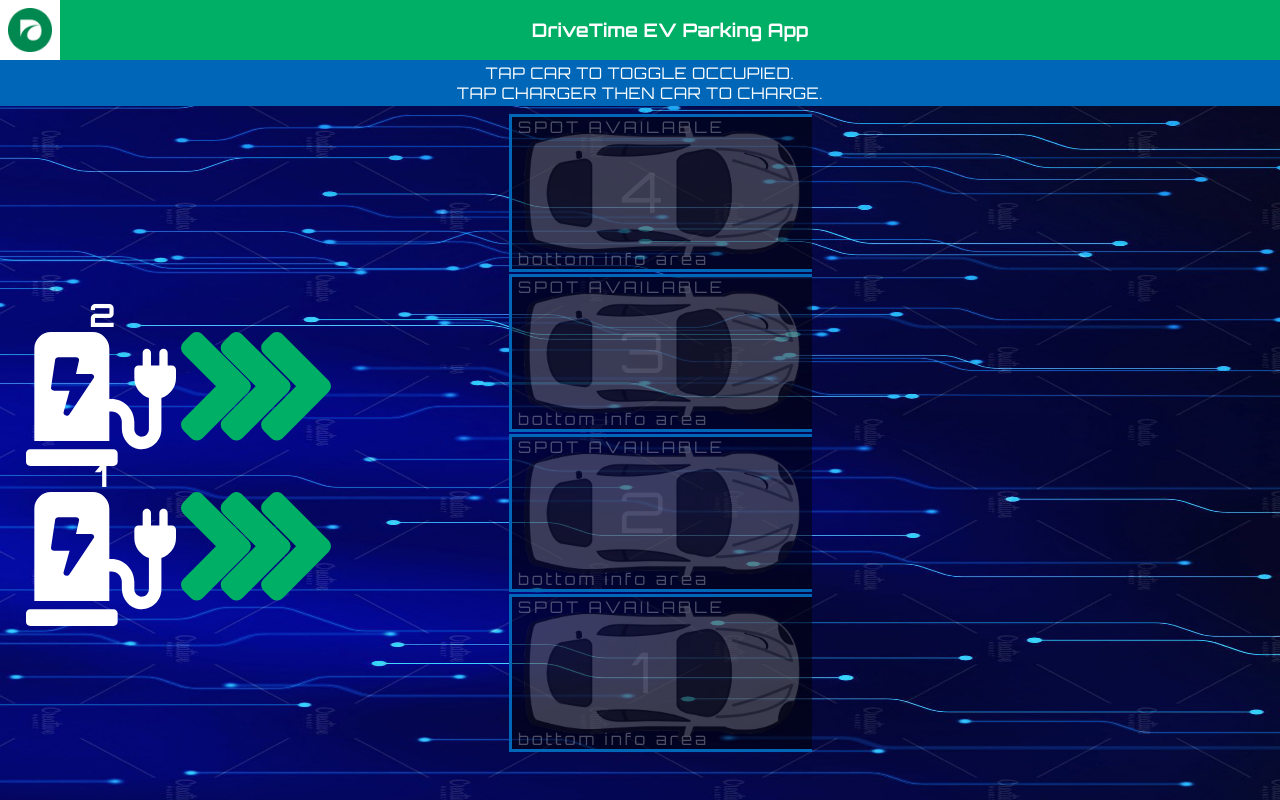
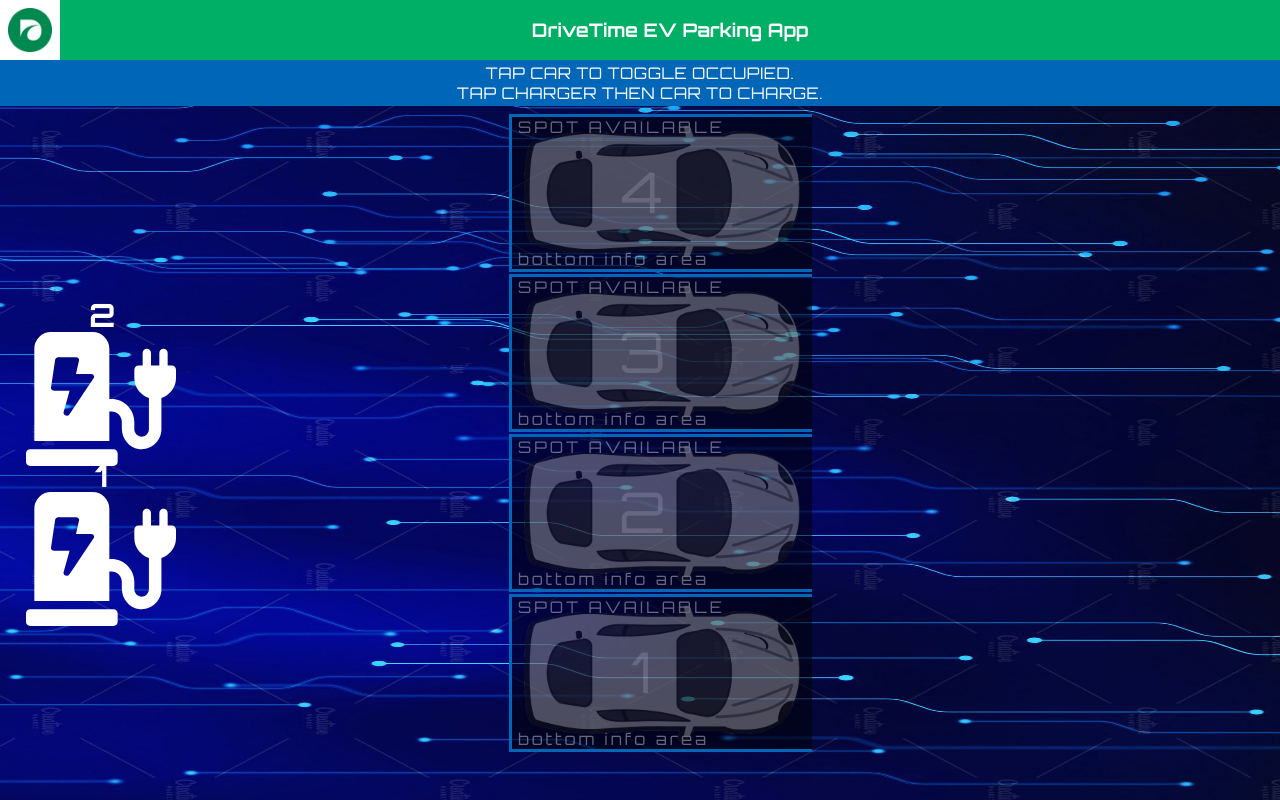
Before and after one commit to adpace-dt/DT-EV-APP-Angular, an Angular app in the folder DT-EV-NG-APP/: page / in a window 1280 px wide. Built offline with nearby package versions, Linux system fonts and the light colour scheme; a web font is replaced by a local one.

Commit message:
updates being moved to desktop

```diff
--- a/DT-EV-NG-APP/src/app/charger/charger.component.html
+++ b/DT-EV-NG-APP/src/app/charger/charger.component.html
@@ -2,7 +2,7 @@
   <h1 [ngClass]="{'shiftOneLeft': chargerNumber === 1}">{{chargerNumber}}</h1>
   <div class="graphic-container" (click)="clickEmitter()">
     <div class="charger-icon"><img [ngClass]="{'animated pulse' : pendingChargerSlot === slotNumber}" class="animated pulse" style="color: white;" src="../../assets/img/charging-station-solid.svg" alt=""></div>
-    <div class="arrows" *ngIf="pendingChargerSlot !== slotNumber">
+    <div class="arrows" *ngIf="showChargingArrows">
       <svg id="Layer_1" data-name="Layer 1" xmlns="http://www.w3.org/2000/svg" viewBox="0 0 442.03 320.08">
         <defs>
           <style>.cls-1 {
--- a/DT-EV-NG-APP/src/app/charger/charger.component.ts
+++ b/DT-EV-NG-APP/src/app/charger/charger.component.ts
@@ -9,8 +9,8 @@
   @Input() chargerNumber: number;
   @Input() slotNumber: number;
   @Input() pendingChargerSlot: number;
-  @Input() chargerSlotOne: number;
-  @Input() chargerSlotTwo: number;
+  @Input() chargerOneSlot: number;
+  @Input() chargerTwoSlot: number;
   @Input() timeLeft: any;
   @Output() chargerClickOutput = new EventEmitter<object>();
   showChargingArrows: boolean = null;
@@ -22,11 +22,20 @@
   }
 
   ngOnChanges(changes: SimpleChanges): void {
-    console.log(this.timeLeft);
+    const chargerActive = () => {
+      if (this.chargerNumber === 1) {
+        // check if charger is set to initialization of default (0) /not charging
+        return this.chargerOneSlot !== 0;
+      } else {
+        return this.chargerTwoSlot !== 0;
+      }
+    };
+    this.showChargingArrows = this.pendingChargerSlot !== this.slotNumber
+      && chargerActive();
   }
 
   clickEmitter() {
-    let payload = {
+    const payload = {
       slotNumber: this.slotNumber,
       chargerNumber: this.chargerNumber
     };
--- a/DT-EV-NG-APP/src/app/main/main.component.html
+++ b/DT-EV-NG-APP/src/app/main/main.component.html
@@ -9,13 +9,15 @@
           [slotNumber]="4"
           [pendingChargerSlot]="pendingChargerSlot"
           (chargerClickOutput)="chargerClickHandler($event)"
-        [chargerSlotOne]="chargerOneSlot"
-        [chargerSlotTwo]="chargerTwoSlot"
+        [chargerOneSlot]="chargerOneSlot"
+        [chargerTwoSlot]="chargerTwoSlot"
           [timeLeft]="slotFourTimeLeft"
         ></app-charger></div></div>
       <div class="col-60">
         <app-parking-spot
         [spotNumber]="4"
+        [chargerOneSlot]="chargerOneSlot"
+        [chargerTwoSlot]="chargerTwoSlot"
         [pendingChargerSlot]="pendingChargerSlot"
         (parkingSpotClickOutput)="parkingSpotClickHandler($event)"
         [timeLeft]="slotFourTimeLeft"></app-parking-spot></div>
@@ -28,13 +30,15 @@
           [slotNumber]="3"
           [pendingChargerSlot]="pendingChargerSlot"
           (chargerClickOutput)="chargerClickHandler($event)"
-        [chargerSlotOne]="chargerOneSlot"
-        [chargerSlotTwo]="chargerTwoSlot"
+        [chargerOneSlot]="chargerOneSlot"
+        [chargerTwoSlot]="chargerTwoSlot"
           [timeLeft]="slotThreeTimeLeft"
         ></app-charger></div></div>
       <div class="col-60">
         <app-parking-spot
         [spotNumber]="3"
+        [chargerOneSlot]="chargerOneSlot"
+        [chargerTwoSlot]="chargerTwoSlot"
         [pendingChargerSlot]="pendingChargerSlot"
         (parkingSpotClickOutput)="parkingSpotClickHandler($event)"
         [timeLeft]="slotThreeTimeLeft"></app-parking-spot></div>
@@ -47,13 +51,15 @@
           [slotNumber]="2"
           [pendingChargerSlot]="pendingChargerSlot"
           (chargerClickOutput)="chargerClickHandler($event)"
-        [chargerSlotOne]="chargerOneSlot"
-        [chargerSlotTwo]="chargerTwoSlot"
+        [chargerOneSlot]="chargerOneSlot"
+        [chargerTwoSlot]="chargerTwoSlot"
           [timeLeft]="slotTwoTimeLeft"
         ></app-charger></div></div>
       <div class="col-60">
         <app-parking-spot
         [spotNumber]="2"
+        [chargerOneSlot]="chargerOneSlot"
+        [chargerTwoSlot]="chargerTwoSlot"
         [pendingChargerSlot]="pendingChargerSlot"
         (parkingSpotClickOutput)="parkingSpotClickHandler($event)"
         [timeLeft]="slotTwoTimeLeft"></app-parking-spot></div>
@@ -66,13 +72,15 @@
           [slotNumber]="1"
           [pendingChargerSlot]="pendingChargerSlot"
           (chargerClickOutput)="chargerClickHandler($event)"
-        [chargerSlotOne]="chargerOneSlot"
-        [chargerSlotTwo]="chargerTwoSlot"
+        [chargerOneSlot]="chargerOneSlot"
+        [chargerTwoSlot]="chargerTwoSlot"
           [timeLeft]="slotOneTimeLeft"
         ></app-charger></div></div>
       <div class="col-60">
         <app-parking-spot
         [spotNumber]="1"
+        [chargerOneSlot]="chargerOneSlot"
+        [chargerTwoSlot]="chargerTwoSlot"
         [pendingChargerSlot]="pendingChargerSlot"
         (parkingSpotClickOutput)="parkingSpotClickHandler($event)"
         [timeLeft]="slotOneTimeLeft"></app-parking-spot></div>
--- a/DT-EV-NG-APP/src/app/main/main.component.ts
+++ b/DT-EV-NG-APP/src/app/main/main.component.ts
@@ -79,7 +79,7 @@
             this.slotOneTimeLeft =
               (Math.abs(duration.hours()) > 0 ? Math.abs(duration.hours()) + ':' : '')
               + (Math.abs(duration.minutes()) > 0 ? Math.abs(duration.minutes()) + ':' : '')
-              + (Math.abs(duration.seconds()) < 10 ? '0' + Math.abs(duration.seconds()) : Math.abs(duration.seconds()))
+              + (Math.abs(duration.seconds()) < 10 ? '0' + Math.abs(duration.seconds()) : Math.abs(duration.seconds()));
           });
         break;
 
@@ -92,7 +92,7 @@
             this.slotTwoTimeLeft =
               (Math.abs(duration.hours()) > 0 ? Math.abs(duration.hours()) + ':' : '')
               + (Math.abs(duration.minutes()) > 0 ? Math.abs(duration.minutes()) + ':' : '')
-              + (Math.abs(duration.seconds()) < 10 ? '0' + Math.abs(duration.seconds()) : Math.abs(duration.seconds()))
+              + (Math.abs(duration.seconds()) < 10 ? '0' + Math.abs(duration.seconds()) : Math.abs(duration.seconds()));
           });
         break;
 
@@ -158,7 +158,7 @@
           if (this.slotFourChargerNumber === chargerNumber) {
             this.slotFourChargerNumber = null;
           }
-          chargerNumber === 1 ? this.chargerOneSlot = slot : this.chargerTwoSlot = slot
+          chargerNumber === 1 ? this.chargerOneSlot = slot : this.chargerTwoSlot = slot;
           this.resetPendingCharger();
         } else {
           console.error('slot not empty');
@@ -178,8 +178,8 @@
           if (this.slotFourChargerNumber === chargerNumber) {
             this.slotFourChargerNumber = null;
           }
-          chargerNumber === 1 ? this.chargerOneSlot = slot : this.chargerTwoSlot = slot
-          this.resetPendingCharger()
+          chargerNumber === 1 ? this.chargerOneSlot = slot : this.chargerTwoSlot = slot;
+          this.resetPendingCharger();
         } else {
           console.error('slot not empty');
         }
@@ -198,8 +198,8 @@
           if (this.slotThreeChargerNumber === chargerNumber) {
             this.slotThreeChargerNumber = null;
           }
-          chargerNumber === 1 ? this.chargerOneSlot = slot : this.chargerTwoSlot = slot
-          this.resetPendingCharger()
+          chargerNumber === 1 ? this.chargerOneSlot = slot : this.chargerTwoSlot = slot;
+          this.resetPendingCharger();
         } else {
           console.error('slot not empty');
         }
@@ -220,9 +220,14 @@
     }
   }
 
-  parkingSpotClickHandler(slotNumber) {
+  // parkingSpotClickHandler(slotNumber, disconnect, chargerNumber) {
+  parkingSpotClickHandler(payload) {
+    console.log(payload);
+    if (payload.disconnect) {
+      this.setCharger(payload.chargerNumber, 0);
+    }
     this.resetChargerStartTimestamp();
-    this.setCharger(this.pendingChargerNumber, slotNumber);
+    this.setCharger(this.pendingChargerNumber, payload.spot);
   }
 
   resetChargerStartTimestamp() {
--- a/DT-EV-NG-APP/src/app/parking-spot/parking-spot.component.scss
+++ b/DT-EV-NG-APP/src/app/parking-spot/parking-spot.component.scss
@@ -17,7 +17,7 @@
     background-size: 92% auto;
     width: 100%;
     height: 100%;
-    opacity: 30%;
+    opacity: 40%;
 
     &.active {
       opacity: 100%;
--- a/DT-EV-NG-APP/src/app/parking-spot/parking-spot.component.ts
+++ b/DT-EV-NG-APP/src/app/parking-spot/parking-spot.component.ts
@@ -1,4 +1,4 @@
-import {Component, Input, EventEmitter, Output} from '@angular/core';
+import {Component, Input, EventEmitter, Output, OnChanges} from '@angular/core';
 import * as moment from 'moment';
 
 @Component({
@@ -6,11 +6,13 @@
   templateUrl: './parking-spot.component.html',
   styleUrls: ['./parking-spot.component.scss']
 })
-export class ParkingSpotComponent {
+export class ParkingSpotComponent implements OnChanges {
   @Input() spotNumber: number;
   @Input() pendingChargerSlot;
   @Input() timeLeft: string;
-  @Output() parkingSpotClickOutput = new EventEmitter<number>();
+  @Input() chargerOneSlot: number;
+  @Input() chargerTwoSlot: number;
+  @Output() parkingSpotClickOutput = new EventEmitter<object>();
 
   occupied = false;
   parkedTimestamp: any;
@@ -18,17 +20,43 @@
   constructor() {
   }
 
+  ngOnChanges() {
+    if (this.occupied && !this.parkedTimestamp) {
+      this.setParkedTimestamp();
+    }
+  }
+
   clickEmitter() {
+    // if
     if (this.pendingChargerSlot === null) {// if a charger hasn't been selected yet, toggle occupied status
       this.occupied = !this.occupied;
       this.setParkedTimestamp();
+      if (this.chargerOneSlot === this.spotNumber) {// if we need to disconnect a current charger
+        const payload = {
+          spot: this.spotNumber,
+          disconnect: true,
+          chargerNumber: 1
+        };
+        this.parkingSpotClickOutput.emit(payload);
+      } else if (this.chargerTwoSlot === this.spotNumber) {
+        const payload = {
+          spot: this.spotNumber,
+          disconnect: true,
+          chargerNumber: 2
+        };
+        this.parkingSpotClickOutput.emit(payload);
+      }
     } else if (this.pendingChargerSlot) {
       this.occupied = true;
-      this.parkingSpotClickOutput.emit(this.spotNumber);
+      const payload = {
+        spot: this.spotNumber,
+        disconnect: false
+      };
+      this.parkingSpotClickOutput.emit(payload);
     }
   }
 
   setParkedTimestamp() {
-    this.parkedTimestamp = moment().format('h:mm a')
+    this.parkedTimestamp = moment().format('h:mm a');
   }
 }
```
